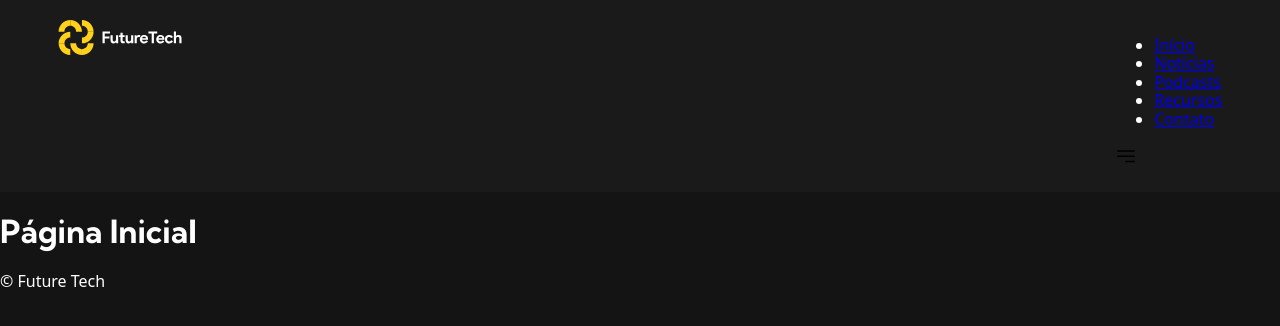
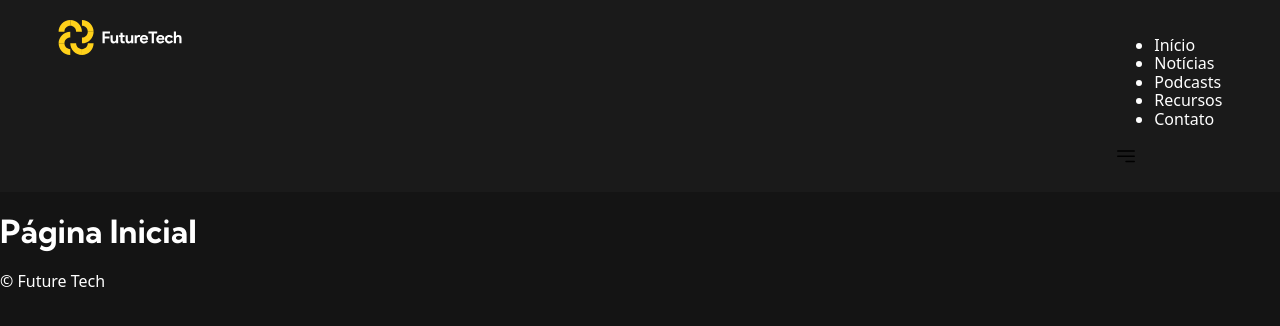
Before and after one commit to alexandreraminelli/pratica-react-ai-blog-website, a React (Vite) app: page / in a window 1280 px wide. Shown: the top 326 px of the page. Built offline with nearby package versions, Linux system fonts and the light colour scheme.

Commit message:
chore(navbar): remoção de decoração de link nos links do navbar
Criação e aplicação das classes globais .no-recolor e .no-underline para elementos <a> que remove as formatações pré-definidas pelo browser.

```diff
--- a/src/assets/styles/base/typography.css
+++ b/src/assets/styles/base/typography.css
@@ -35,3 +35,16 @@ h2,
 h3 {
   font-family: var(--heading-font);
 }
+
+/* Links (âncoras) */
+a {
+  /* Links sem cor de destaque */
+  &.no-recolor {
+    color: inherit;
+  }
+
+  /* Links sem underline */
+  &.no-underline {
+    text-decoration: none;
+  }
+}
--- a/src/layout/Header/components/Navbar.tsx
+++ b/src/layout/Header/components/Navbar.tsx
@@ -43,7 +43,9 @@ export default function Navbar(): JSX.Element {
 function LinkNavbar({ link, text }: LinksNavbarProps): JSX.Element {
   return (
     <li>
-      <a href={link}>{text}</a>
+      <a href={link} className="no-recolor no-underline">
+        {text}
+      </a>
     </li>
   )
 }
```
